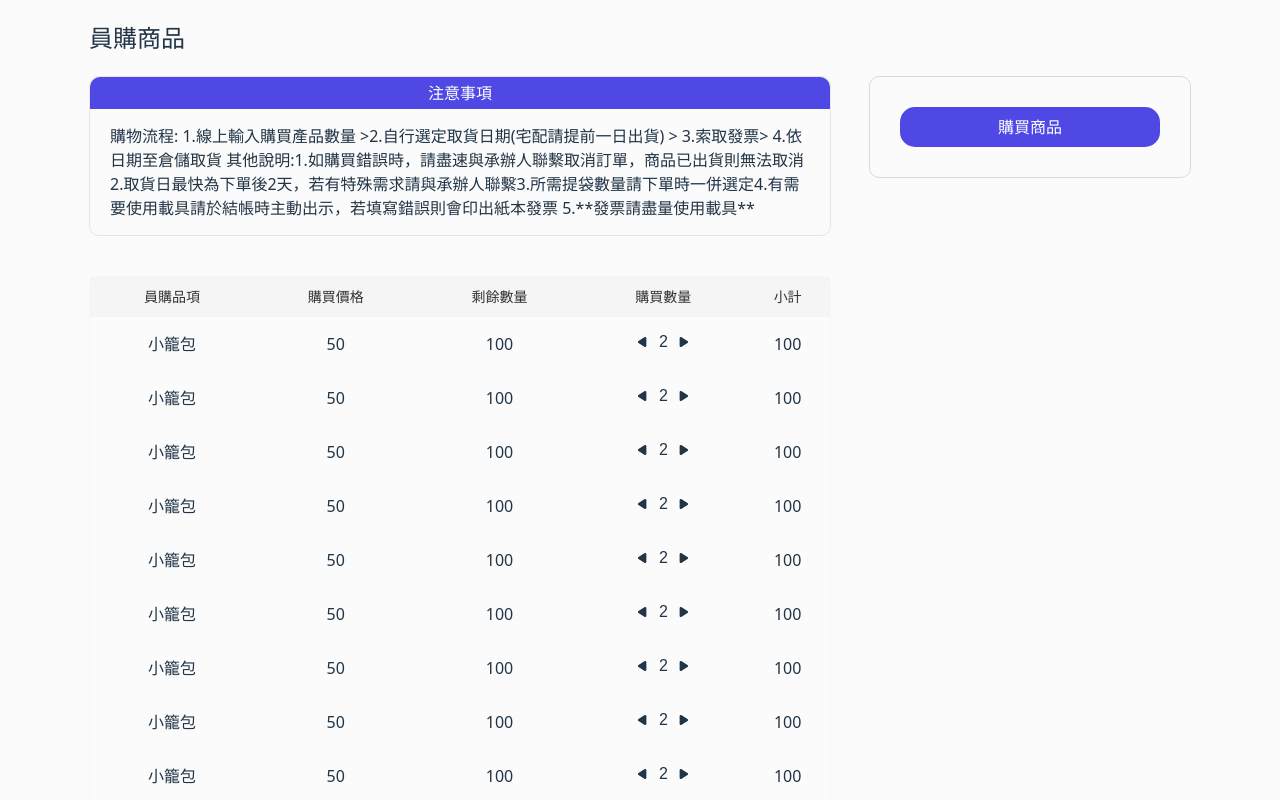
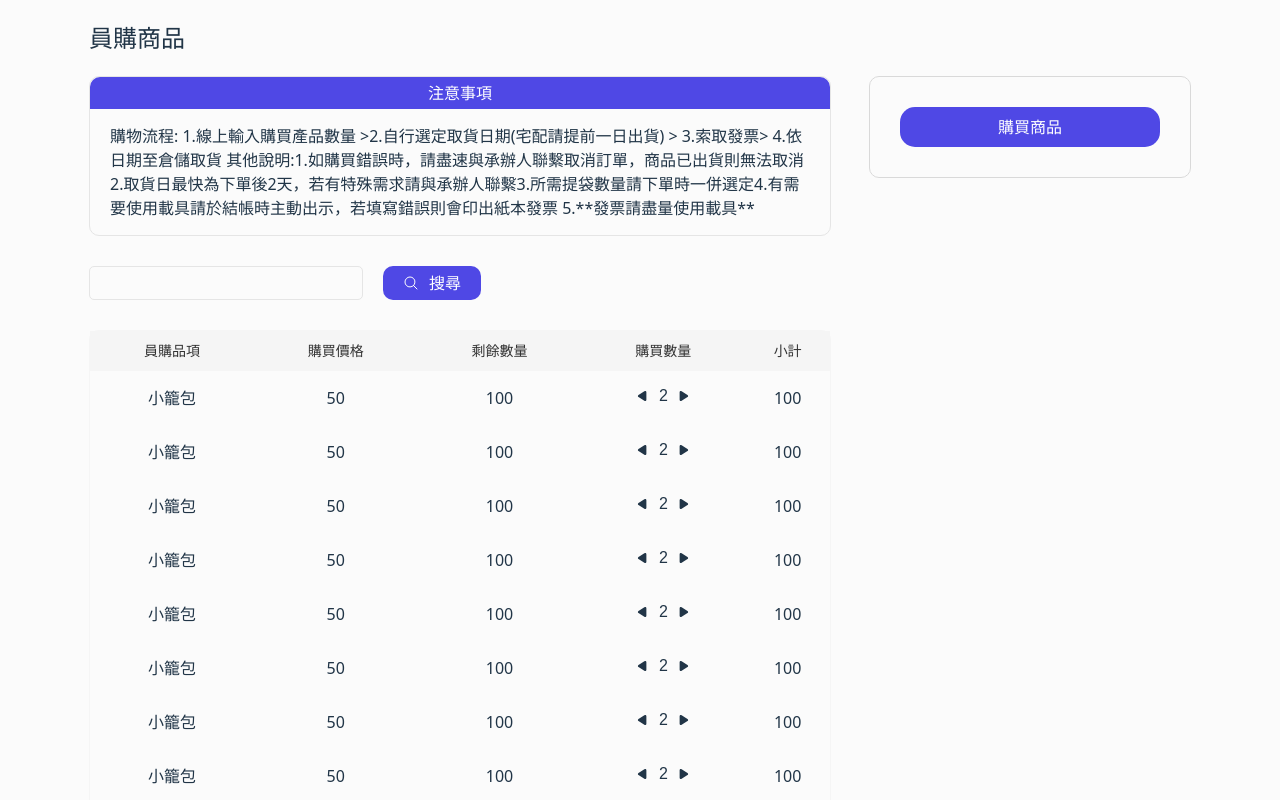
Before and after one commit to skylinkeming/staff-buy, a React (Vite) app: page /staffbuy in a window 1280 px wide. Shown: the top 800 px of the page. Built offline with nearby package versions, Linux system fonts and the light colour scheme.

Commit message:
新增搜尋BAR

```diff
--- a/src/components/business/CartSummary.tsx
+++ b/src/components/business/CartSummary.tsx
@@ -1,6 +1,11 @@
-export default function CartSummary() {
+export default function CartSummary({ className = "" }: { className?: string }) {
   return (
-    <div className="border-[1px] border-[#D9D9D9] p-[30px] w-[260px] rounded-[10px] ">
+    <div
+      className={
+        "border-[1px] border-[#D9D9D9] p-[30px] w-[260px] rounded-[10px] " +
+        className
+      }
+    >
       <div className="bg-[#4F48E5] text-[white] rounded-[15px] px-[60px] py-[8px] text-center cursor-pointer">
         購買商品
       </div>
--- a/src/components/common/Notice.tsx
+++ b/src/components/common/Notice.tsx
@@ -1,6 +1,11 @@
-export default function Notice() {
+export default function Notice({ className = "" }: { className?: string }) {
   return (
-    <div className="w-[100%] bg-white border-[#E5E5E5] border-[1px] rounded-[10px] mb-[40px]">
+    <div
+      className={
+        "w-[100%] bg-white border-[#E5E5E5] border-[1px] rounded-[10px] " +
+        className
+      }
+    >
       <div className="bg-[#4F48E5] flex items-center justify-center text-[white] h-[32px] rounded-tl-[10px] rounded-tr-[10px]">
         注意事項
       </div>
--- /dev/null
+++ b/src/components/common/Searchbar.tsx
@@ -0,0 +1,44 @@
+import { useRef } from "react";
+
+export default function Searchbar({
+  className = "",
+  onClickSearch,
+}: {
+  className?: string;
+  onClickSearch: (searchKey: string) => void;
+}) {
+  const searchInputRef = useRef(null);
+
+  return (
+    <div className={"flex gap-[20px] " + className}>
+      <input
+        ref={searchInputRef}
+        className="rounded-[5px] border-[#E5E5E5] border-[1px] w-[250px] text-[16px] pl-[20px] appearance-none bg-transparent border-0 p-0 m-0 outline-none focus:outline-none focus:ring-0 shadow-none text-inherit
+         [&::-webkit-outer-spin-button]:appearance-none
+         [&::-webkit-inner-spin-button]:appearance-none"
+      />
+      <div
+        className="flex items-center gap-[10px] bg-[#4F48E5] text-[white] rounded-[10px] px-[20px] py-[5px] text-center cursor-pointer"
+        onClick={() => onClickSearch(searchInputRef?.current || "")}
+      >
+        <div className="w-[16px] flex items-center">
+          <svg
+            xmlns="http://www.w3.org/2000/svg"
+            fill="none"
+            viewBox="0 0 24 24"
+            strokeWidth={1.5}
+            stroke="currentColor"
+            className="size-6"
+          >
+            <path
+              strokeLinecap="round"
+              strokeLinejoin="round"
+              d="m21 21-5.197-5.197m0 0A7.5 7.5 0 1 0 5.196 5.196a7.5 7.5 0 0 0 10.607 10.607Z"
+            />
+          </svg>
+        </div>
+        <span>搜尋</span>
+      </div>
+    </div>
+  );
+}
--- a/src/pages/staffbuy/StaffProductPage.tsx
+++ b/src/pages/staffbuy/StaffProductPage.tsx
@@ -1,14 +1,8 @@
 import CartSummary from "../../components/business/CartSummary";
 import Notice from "../../components/common/Notice";
 import ProductListTable from "../../components/business/ProductListTable";
+import Searchbar from "../../components/common/Searchbar";
 
-// interface TableRowData {
-//   name: string;
-//   price: number;
-//   stock: number;
-//   quantity: number;
-//   subtotal: number;
-// }
 
 export default function StaffProductPage() {
   return (
@@ -17,7 +11,11 @@ export default function StaffProductPage() {
         <h2>員購商品</h2>
         <div className="flex gap-[40px] ">
           <div className="w-[740px] inline-block">
-            <Notice />
+            <Notice className="mb-[30px]" />
+            <Searchbar
+              className="mb-[30px]"
+              onClickSearch={(searchKey) => {}}
+            />
             <ProductListTable
               data={[
                 {
```
